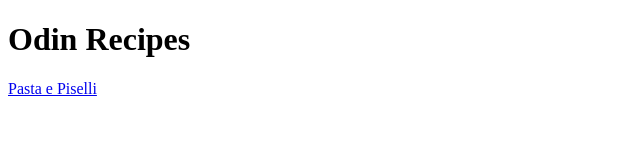
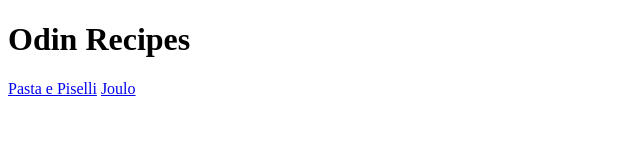
Before and after one commit to Path5545/odin-recipes, a plain HTML site: page index.html in a window 1280 px wide. Shown: the full height of the page, 0-640 px from the left. Drawn offline with Linux system fonts and the light colour scheme.

Commit message:
Create a link to joulo.html page in index.html

```diff
--- a/index.html
+++ b/index.html
@@ -9,5 +9,6 @@
     <body>
         <h1>Odin Recipes</h1>
         <a href="recipes/pastaepiselli.html">Pasta e Piselli</a>
+        <a href="recipes/joulo.html">Joulo</a>
     </body>
 </html>
```
